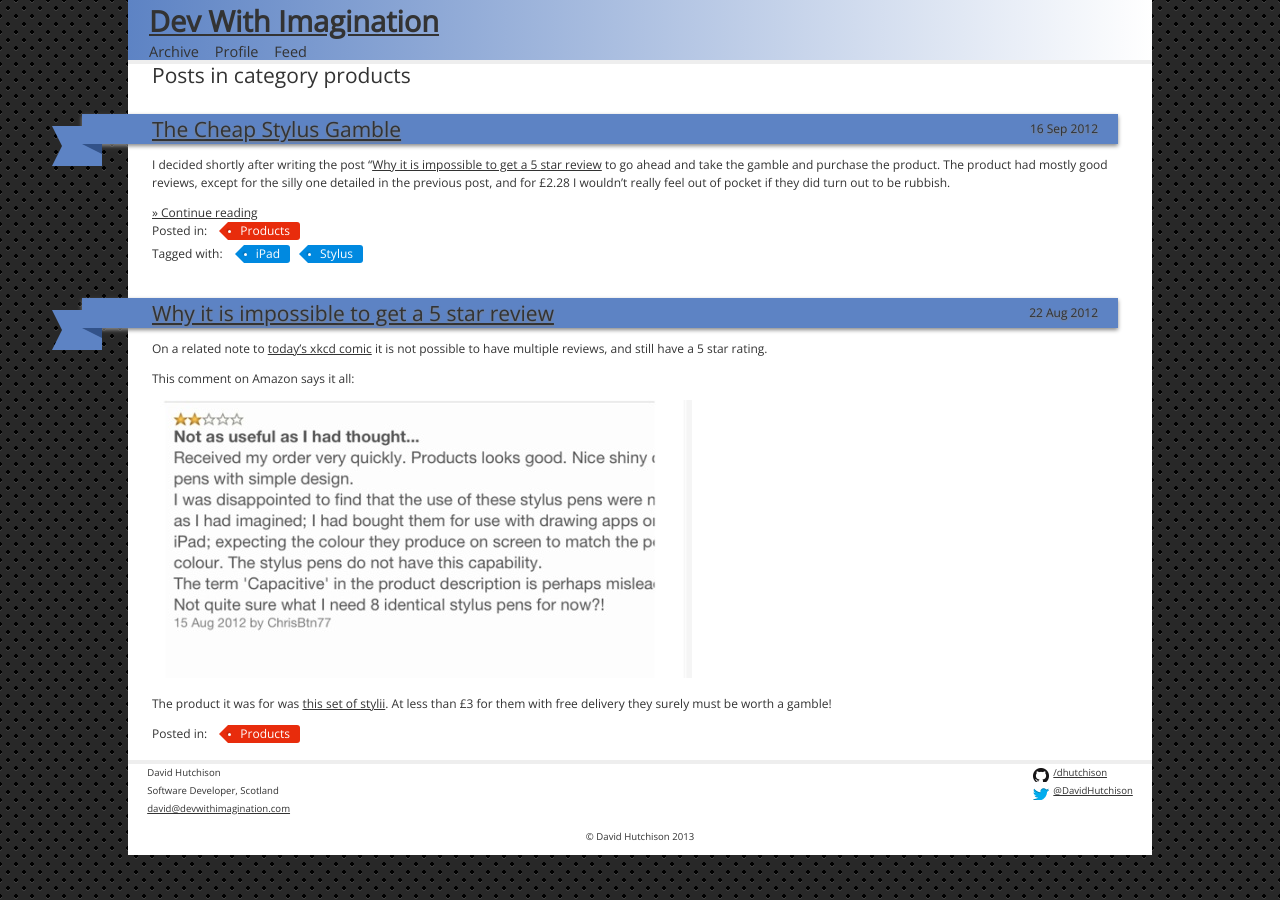
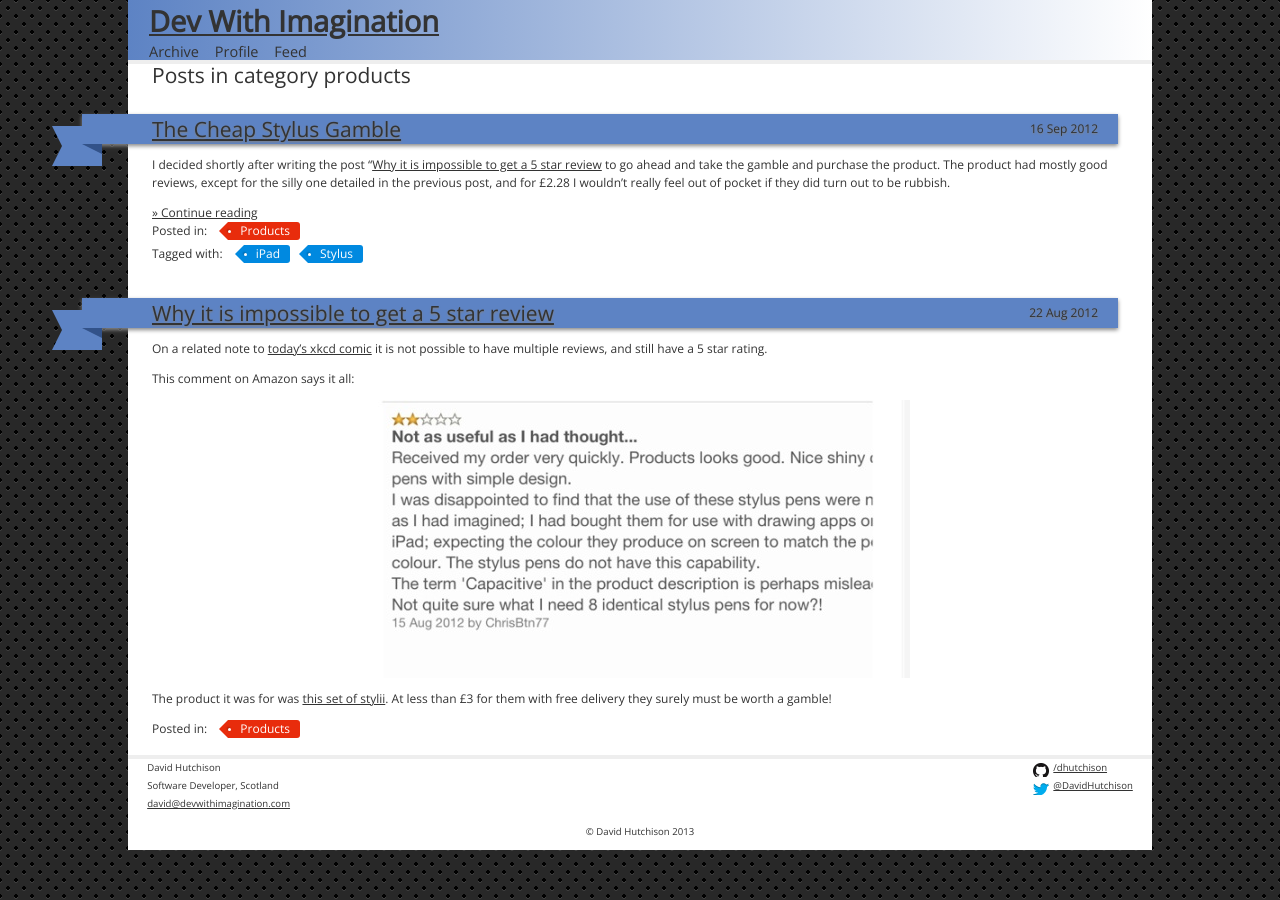
Before and after one commit to dhutchison/dhutchison.github.io, a Jekyll site: the page built from categories/products.html, in a window 1280 px wide and 900 px high. Built offline with Jekyll 4.4.1, drawn with Linux system fonts in a browser that asks for light colours; Markdown is read by kramdown in place of the engine named in the settings.

Commit message:
Image formatting fix

```diff
--- a/css/main.css
+++ b/css/main.css
@@ -323,6 +323,9 @@ table {
 }
 .container .site .post img {
   max-width: 100%;
+  display: block;
+  margin-left: auto;
+  margin-right: auto;
 }
 .container .site .post blockquote {
   background-color: #e6e6e6;
--- a/css/main.less
+++ b/css/main.less
@@ -666,6 +666,9 @@ table {
 
     		img {
     		    max-width: 100%;
+    		    display: block;
+    		    margin-left: auto;
+    		    margin-right: auto;
     		}
 
     		blockquote {
```
